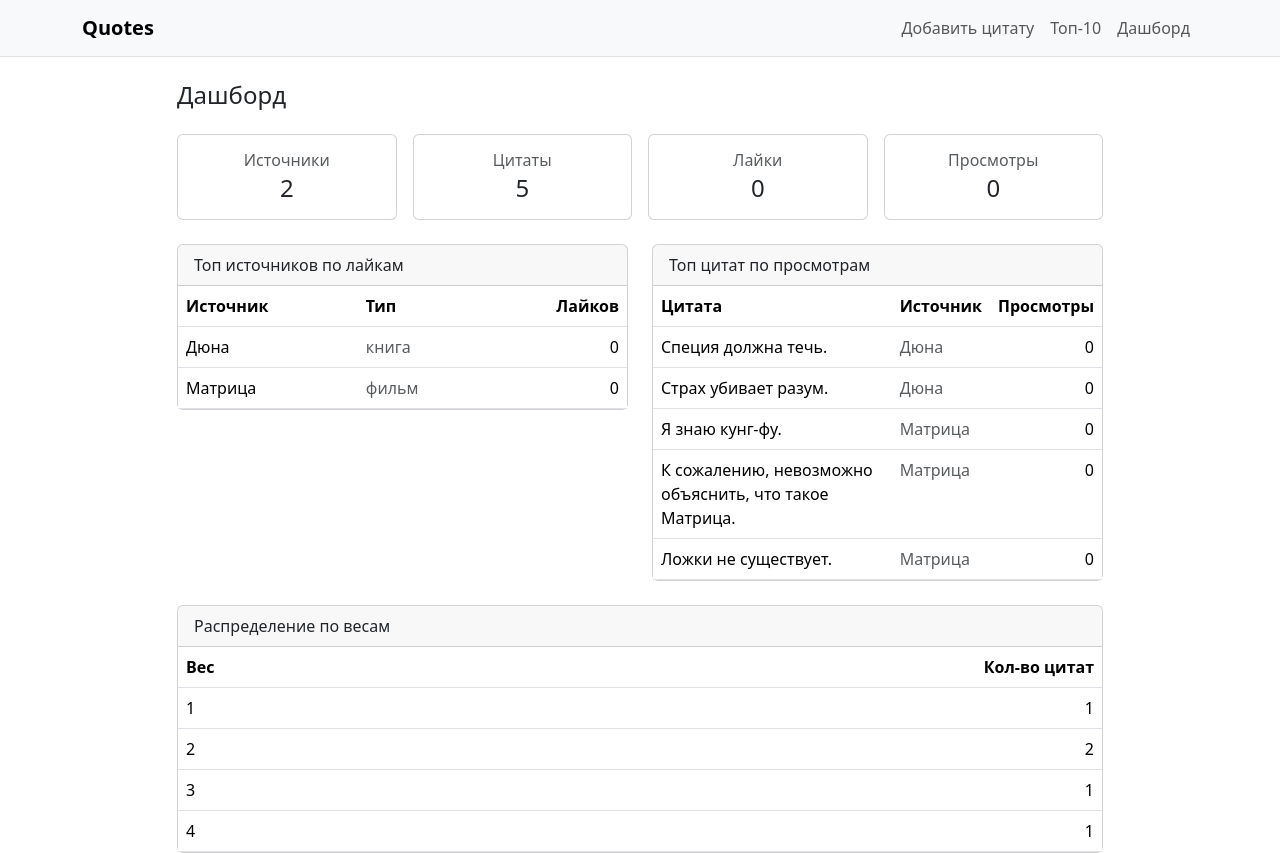
After one commit to vadimbelan/it-solution, a Django app: page /dashboard/ in a window 1280 px wide. The commit adds this page. Run offline with Django 4.2, Linux system fonts and the light colour scheme; data comes from the database, SQL or seed files in the repository.

Commit message:
Minor fixes

```diff
--- a/quotes/urls.py
+++ b/quotes/urls.py
@@ -1,12 +1,14 @@
 from django.urls import path
+
 from . import views
 
 app_name = "quotes"
 
 urlpatterns = [
     path("", views.home, name="home"),
+    path("add/", views.add_quote, name="add"),
+    path("top/", views.top_quotes, name="top"),
+    path("dashboard/", views.dashboard, name="dashboard"),
     path("like/<int:pk>/", views.like, name="like"),
     path("dislike/<int:pk>/", views.dislike, name="dislike"),
-    path("add/", views.add_quote, name="add"),
-    path("top/", views.top10, name="top"),
 ]
--- a/quotes/views.py
+++ b/quotes/views.py
@@ -1,85 +1,115 @@
+from django.db import transaction
 from django.db.models import F, Sum, Count
-from django.http import HttpRequest, HttpResponse, HttpResponseNotAllowed
+from django.http import HttpResponseRedirect, Http404
 from django.shortcuts import render, redirect, get_object_or_404
-from django.contrib import messages
+from django.urls import reverse
 
+from .forms import QuoteForm
 from .models import Quote, Source
-from .forms import QuoteForm
 
 
-def home(request: HttpRequest) -> HttpResponse:
+def home(request):
     quote = Quote.objects.random_weighted()
-    context = {"quote": quote}
-
     if quote:
         Quote.objects.filter(pk=quote.pk).update(views=F("views") + 1)
-        quote.views += 1
-
+        quote.refresh_from_db(fields=["views"])
+    context = {"quote": quote}
     return render(request, "quotes/home.html", context)
 
 
-def like(request: HttpRequest, pk: int) -> HttpResponse:
-    if request.method != "POST":
-        return HttpResponseNotAllowed(["POST"])
-    get_object_or_404(Quote, pk=pk)
-    Quote.objects.filter(pk=pk).update(likes=F("likes") + 1)
-    return redirect("quotes:home")
-
-
-def dislike(request: HttpRequest, pk: int) -> HttpResponse:
-    if request.method != "POST":
-        return HttpResponseNotAllowed(["POST"])
-    get_object_or_404(Quote, pk=pk)
-    Quote.objects.filter(pk=pk).update(dislikes=F("dislikes") + 1)
-    return redirect("quotes:home")
-
-
-def add_quote(request: HttpRequest) -> HttpResponse:
+def add_quote(request):
     if request.method == "POST":
         form = QuoteForm(request.POST)
         if form.is_valid():
             form.save()
-            messages.success(request, "Цитата добавлена.")
             return redirect("quotes:home")
     else:
         form = QuoteForm()
     return render(request, "quotes/add_quote.html", {"form": form})
 
 
-def top10(request: HttpRequest) -> HttpResponse:
-    qs = Quote.objects.select_related("source")
+def like(request, pk: int):
+    if request.method != "POST":
+        raise Http404
+    Quote.objects.filter(pk=pk).update(likes=F("likes") + 1)
+    return HttpResponseRedirect(reverse("quotes:home"))
 
-    type_val = request.GET.get("type") or ""
-    source_id = request.GET.get("source") or ""
 
-    if type_val:
-        qs = qs.filter(source__type=type_val)
+def dislike(request, pk: int):
+    if request.method != "POST":
+        raise Http404
+    Quote.objects.filter(pk=pk).update(dislikes=F("dislikes") + 1)
+    return HttpResponseRedirect(reverse("quotes:home"))
+
+
+def top_quotes(request):
+    source_id = request.GET.get("source")
+    source_type = request.GET.get("type")
+
+    qs = Quote.objects.select_related("source").order_by("-likes", "-views", "-created_at")
     if source_id:
         qs = qs.filter(source_id=source_id)
+    if source_type:
+        qs = qs.filter(source__type=source_type)
 
-    top_quotes = qs.order_by("-likes", "-views", "-created_at")[:10]
+    top_list = list(qs[:10])
+    sources = Source.objects.order_by("name")
+    types = Source.objects.exclude(type="").values_list("type", flat=True).distinct().order_by("type")
 
-    totals = Quote.objects.aggregate(
-        total_quotes=Count("id"),
-        total_sources=Count("source", distinct=True),
-        total_likes=Sum("likes"),
-        total_dislikes=Sum("dislikes"),
-        total_views=Sum("views"),
+    return render(
+        request,
+        "quotes/top.html",
+        {
+            "quotes": top_list,
+            "sources": sources,
+            "types": types,
+            "selected_source": int(source_id) if source_id else None,
+            "selected_type": source_type or "",
+        },
     )
 
-    sources = Source.objects.order_by("name").all()
-    types = (
-        Source.objects.exclude(type="")
-        .values_list("type", flat=True)
-        .distinct()
-        .order_by("type")
+
+def dashboard(request):
+    total_sources = Source.objects.count()
+    total_quotes = Quote.objects.count()
+
+    aggregates = Quote.objects.aggregate(
+        likes_sum=Sum("likes"),
+        dislikes_sum=Sum("dislikes"),
+        views_sum=Sum("views"),
+        weight_sum=Sum("weight"),
+    )
+    likes_sum = aggregates.get("likes_sum") or 0
+    dislikes_sum = aggregates.get("dislikes_sum") or 0
+    views_sum = aggregates.get("views_sum") or 0
+    weight_sum = aggregates.get("weight_sum") or 0
+
+    top_sources_by_likes = (
+        Source.objects.annotate(total_likes=Sum("quotes__likes"))
+        .order_by("-total_likes", "name")
+        .values("id", "name", "type", "total_likes")[:5]
+    )
+
+    top_quotes_by_views = (
+        Quote.objects.select_related("source")
+        .order_by("-views", "-likes", "-created_at")
+        .values("id", "text", "views", "likes", "dislikes", "source__name")[:5]
+    )
+
+    # распределение по весам (сколько цитат каждого веса)
+    weight_distribution = (
+        Quote.objects.values("weight").annotate(cnt=Count("id")).order_by("weight")
     )
 
     context = {
-        "quotes": top_quotes,
-        "filters": {"type": type_val, "source": source_id},
-        "sources": sources,
-        "types": types,
-        "totals": totals,
+        "total_sources": total_sources,
+        "total_quotes": total_quotes,
+        "likes_sum": likes_sum,
+        "dislikes_sum": dislikes_sum,
+        "views_sum": views_sum,
+        "weight_sum": weight_sum,
+        "top_sources_by_likes": top_sources_by_likes,
+        "top_quotes_by_views": top_quotes_by_views,
+        "weight_distribution": weight_distribution,
     }
-    return render(request, "quotes/top.html", context)
+    return render(request, "quotes/dashboard.html", context)
--- a/templates/base.html
+++ b/templates/base.html
@@ -17,6 +17,9 @@
       </li>
       <li class="nav-item">
         <a class="nav-link" href="{% url 'quotes:top' %}">Топ-10</a>
+      </li>
+      <li class="nav-item">
+        <a class="nav-link" href="{% url 'quotes:dashboard' %}">Дашборд</a>
       </li>
     </ul>
   </div>
--- /dev/null
+++ b/templates/quotes/dashboard.html
@@ -0,0 +1,127 @@
+{% extends "base.html" %}
+{% block title %}Дашборд — Quotes{% endblock %}
+
+{% block content %}
+<div class="row">
+  <div class="col-lg-10 mx-auto">
+    <h1 class="h4 mb-4">Дашборд</h1>
+
+    <div class="row g-3 mb-4">
+      <div class="col-6 col-md-3">
+        <div class="card text-center">
+          <div class="card-body">
+            <div class="h6 text-muted mb-1">Источники</div>
+            <div class="h4 mb-0">{{ total_sources }}</div>
+          </div>
+        </div>
+      </div>
+      <div class="col-6 col-md-3">
+        <div class="card text-center">
+          <div class="card-body">
+            <div class="h6 text-muted mb-1">Цитаты</div>
+            <div class="h4 mb-0">{{ total_quotes }}</div>
+          </div>
+        </div>
+      </div>
+      <div class="col-6 col-md-3">
+        <div class="card text-center">
+          <div class="card-body">
+            <div class="h6 text-muted mb-1">Лайки</div>
+            <div class="h4 mb-0">{{ likes_sum }}</div>
+          </div>
+        </div>
+      </div>
+      <div class="col-6 col-md-3">
+        <div class="card text-center">
+          <div class="card-body">
+            <div class="h6 text-muted mb-1">Просмотры</div>
+            <div class="h4 mb-0">{{ views_sum }}</div>
+          </div>
+        </div>
+      </div>
+    </div>
+
+    <div class="row g-4">
+      <div class="col-lg-6">
+        <div class="card">
+          <div class="card-header">Топ источников по лайкам</div>
+          <div class="card-body p-0">
+            <table class="table mb-0">
+              <thead>
+                <tr>
+                  <th>Источник</th>
+                  <th>Тип</th>
+                  <th class="text-end">Лайков</th>
+                </tr>
+              </thead>
+              <tbody>
+                {% for s in top_sources_by_likes %}
+                <tr>
+                  <td>{{ s.name }}</td>
+                  <td class="text-muted">{{ s.type|default:"—" }}</td>
+                  <td class="text-end">{{ s.total_likes|default:0 }}</td>
+                </tr>
+                {% empty %}
+                <tr><td colspan="3" class="text-center text-muted py-3">Нет данных</td></tr>
+                {% endfor %}
+              </tbody>
+            </table>
+          </div>
+        </div>
+      </div>
+      <div class="col-lg-6">
+        <div class="card">
+          <div class="card-header">Топ цитат по просмотрам</div>
+          <div class="card-body p-0">
+            <table class="table mb-0">
+              <thead>
+                <tr>
+                  <th>Цитата</th>
+                  <th>Источник</th>
+                  <th class="text-end">Просмотры</th>
+                </tr>
+              </thead>
+              <tbody>
+                {% for q in top_quotes_by_views %}
+                <tr>
+                  <td>{{ q.text|truncatechars:60 }}</td>
+                  <td class="text-muted">{{ q.source__name }}</td>
+                  <td class="text-end">{{ q.views }}</td>
+                </tr>
+                {% empty %}
+                <tr><td colspan="3" class="text-center text-muted py-3">Нет данных</td></tr>
+                {% endfor %}
+              </tbody>
+            </table>
+          </div>
+        </div>
+      </div>
+    </div>
+
+    <div class="card mt-4">
+      <div class="card-header">Распределение по весам</div>
+      <div class="card-body p-0">
+        <table class="table mb-0">
+          <thead>
+            <tr>
+              <th>Вес</th>
+              <th class="text-end">Кол-во цитат</th>
+            </tr>
+          </thead>
+          <tbody>
+            {% for row in weight_distribution %}
+            <tr>
+              <td>{{ row.weight }}</td>
+              <td class="text-end">{{ row.cnt }}</td>
+            </tr>
+            {% empty %}
+            <tr><td colspan="2" class="text-center text-muted py-3">Нет данных</td></tr>
+            {% endfor %}
+          </tbody>
+        </table>
+      </div>
+    </div>
+
+  </div>
+</div>
+{% endblock %}
```
Also changed, not shown: quotes_project/settings.py (+22 -7 lines), templates/quotes/top.html (+41 -44 lines).
